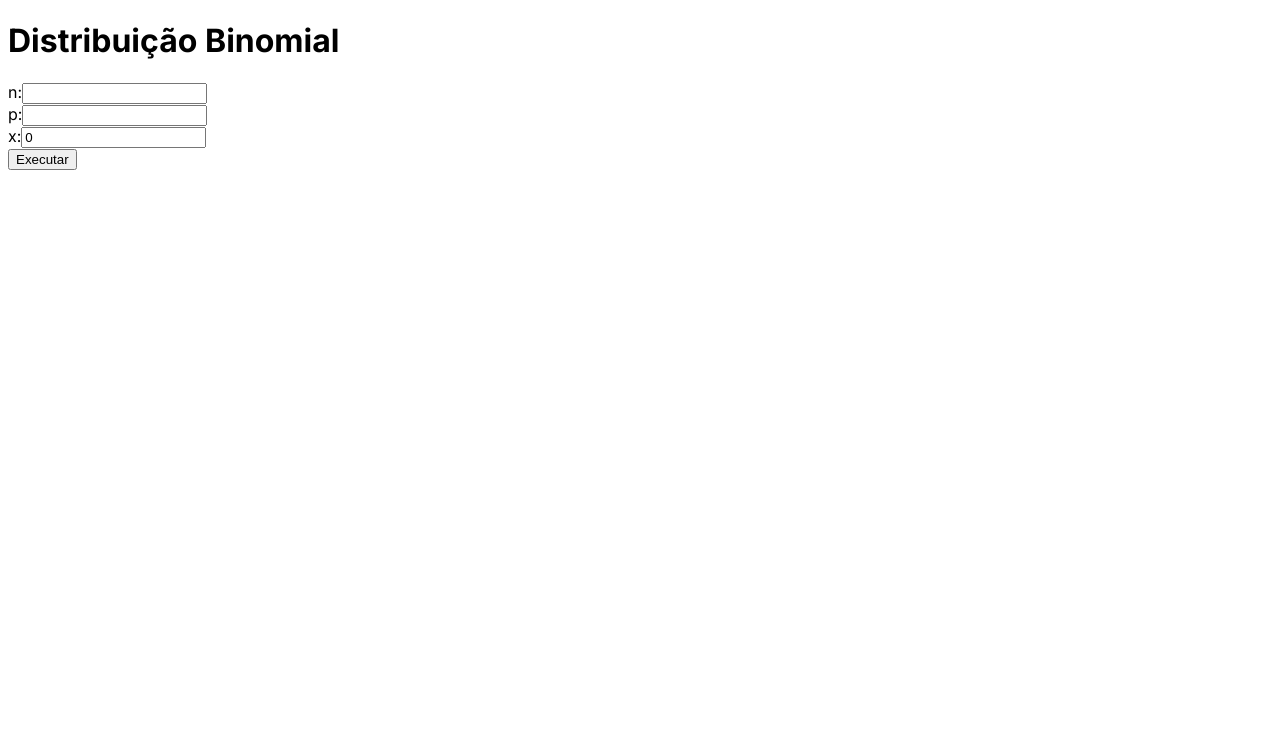
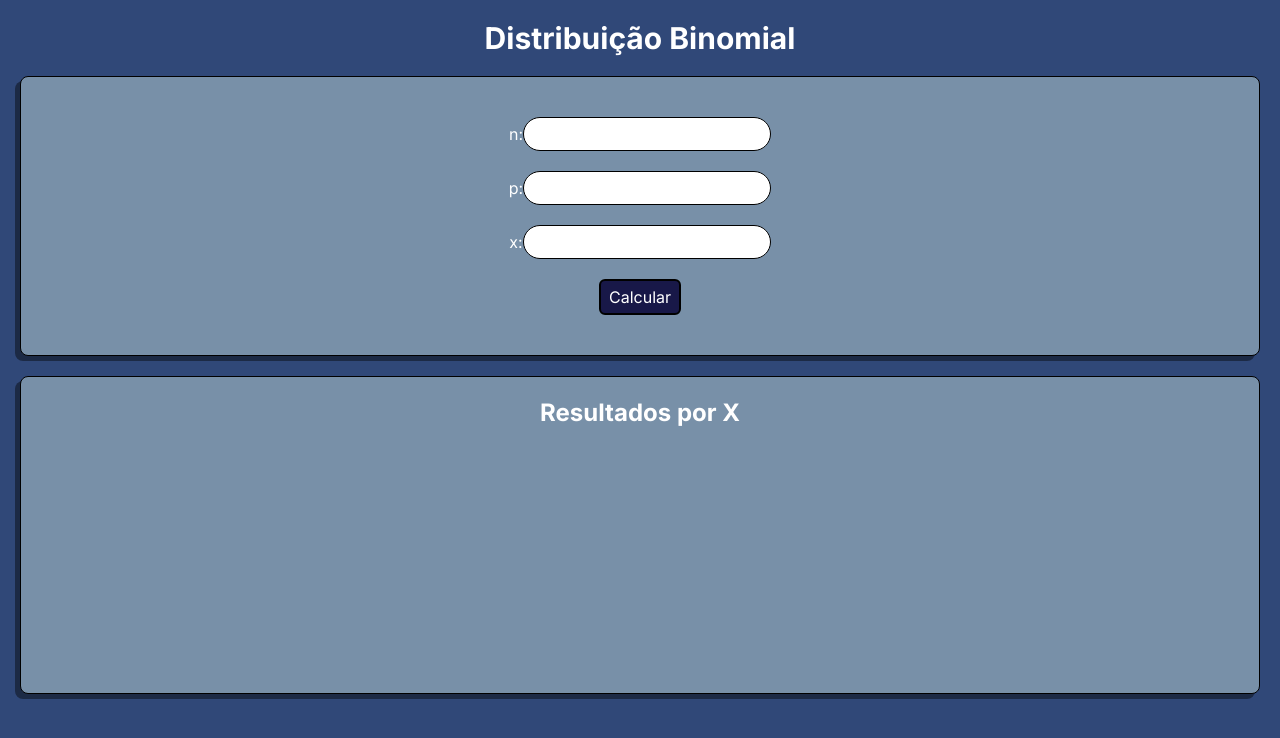
Before and after one commit to otaviozin/distribuicao_binomial, a Next.js app: page / in a window 1280 px wide. Shown: the top 738 px of the page. Built offline with nearby package versions, Linux system fonts and the light colour scheme.

Commit message:
feat: Aba do resultado com todos os itens da amostra

```diff
--- /dev/null
+++ b/postcss.config.js
@@ -0,0 +1,6 @@
+module.exports = {
+    plugins: {
+        tailwindcss: {},
+        autoprefixer: {},
+    },
+};
--- /dev/null
+++ b/src/app/globals.css
@@ -0,0 +1,11 @@
+@tailwind base;
+@tailwind components;
+@tailwind utilities;
+
+input{
+    color: black;
+}
+
+.custom-shadow{
+    box-shadow: rgba(0, 0, 0, 0.425) -5px 5px;
+}
--- a/src/app/layout.js
+++ b/src/app/layout.js
@@ -1,13 +1,13 @@
 import { Inter } from 'next/font/google';
-
+import './globals.css';
 const inter = Inter({ subsets: ['latin'] });
 
 export const metadata = {
     title: 'Distribuição Binomial',
 };
 
-export default function RootLayout({ children }){
-    return(
+export default function RootLayout({ children }) {
+    return (
         <html lang='en'>
             <body className={inter.className}>{children}</body>
         </html>
--- a/src/app/page.js
+++ b/src/app/page.js
@@ -1,91 +1,21 @@
 'use client';
+
 import { useState } from 'react';
-import { calculateBinomialDistribution } from '@/utils/calcs';
-import { preventNegativeValues } from '@/utils/keyConfigs';
+import { Binomial } from '@/components/binomial';
+import { AllResults } from '@/components/allResults';
 
 export default function Home() {
-    const [inputs, setInputs] = useState({
-        n: '',
-        p: '',
-        x: 0
-    });
-    const [calc, setCalc] = useState([]);
+    const [results, setResults] = useState([]);
 
-    // Função para lidar com mudanças nos inputs
-    const handleChange = (e) => {
-        const { name, value } = e.target;
-        setInputs({
-            ...inputs,
-            [name]: value,
-        });
+    const handleCalculate = (newResults) => {
+        setResults(newResults);
     };
 
-    // Função para calcular a distribuição binomial
-    const calculate = () => {
-        const { n, p } = inputs;
-        // Converta n e p para números antes de passar para a função
-        const response = calculateBinomialDistribution(Number(n), Number(p));
-        setCalc(response);
-    };
-
-
     return (
-        <div>
-            <h1>Distribuição Binomial</h1>
-            {/* Inputs para receber valores de n e p */}
-            <div>
-                <label>
-                    n:
-                    <input
-                        min='0'
-                        onKeyDown={preventNegativeValues}
-                        type='number'
-                        name='n'
-                        value={inputs.n}
-                        onChange={handleChange}
-                    />
-                </label>
-            </div>
-            <div>
-                <label>
-                    p:
-                    <input
-                        min='0'
-                        onKeyDown={preventNegativeValues}
-                        type='number'
-                        name='p'
-                        step='0.01'
-                        value={inputs.p}
-                        onChange={handleChange}
-                    />
-                </label>
-            </div>
-            <div>
-                <label>
-                    x:
-                    <input
-                        min='0'
-                        onKeyDown={preventNegativeValues}
-                        type='number'
-                        name='x'
-                        value={inputs.x}
-                        onChange={handleChange}
-                    />
-                </label>
-            </div>
-            {/* Botão para executar o cálculo */}
-            <button onClick={calculate}>Executar</button>
-            {/* Renderizando os resultados */}
-            <ul>
-                {calc.map((value, index) => index == inputs.x && (
-                    <section>
-                        <p>Resultado do X</p>
-                        <li key={index}>
-                            X = {index} =&gt; {value.toFixed(3)}%
-                        </li>
-                    </section>
-                ))}
-            </ul>
+        <div className='bg-primary h-screen text-center text-white pt-5'>
+            <h1 className='text-3xl font-bold'>Distribuição Binomial</h1>
+            <Binomial onCalculate={handleCalculate} results={results} />
+            <AllResults results={results} />
         </div>
     );
 }
--- /dev/null
+++ b/src/components/allResults.js
@@ -0,0 +1,16 @@
+export const AllResults = ({ results }) => {
+    return (
+        <div className='bg-secondary mx-5 mt-5 rounded-lg border border-black flex flex-col gap-5 items-center py-5 custom-shadow'>
+            <h1 className='text-2xl font-bold'>Resultados por X</h1>
+            <ul className='h-56 overflow-auto text-left'>
+                {results &&
+                    Array.isArray(results) &&
+                    results.map((result, index) => (
+                        <li className='text-lg' key={index}>
+                            X = {index} =&gt; {result.toFixed(2)}%
+                        </li>
+                    ))}
+            </ul>
+        </div>
+    );
+};
--- /dev/null
+++ b/src/components/binomial.js
@@ -0,0 +1,89 @@
+import { useState } from 'react';
+import { calculateBinomialDistribution } from '@/utils/calcs';
+import { preventNegativeValues } from '@/utils/keyConfigs';
+
+export const Binomial = ({ onCalculate, results }) => {
+    const [inputs, setInputs] = useState({ n: '', p: '', x: '' });
+
+    const handleChange = (e) => {
+        const { name, value } = e.target;
+        setInputs({
+            ...inputs,
+            [name]: value,
+        });
+    };
+
+    const calculate = () => {
+        const { n, p, x } = inputs;
+        if (x == '') {
+            setInputs({
+                ...inputs,
+                x: 0,
+            });
+        }
+        const results = calculateBinomialDistribution(Number(n), Number(p));
+        onCalculate(results);
+    };
+
+    return (
+        <div className='bg-secondary mx-5 mt-5 rounded-lg border border-black flex flex-col gap-5 items-center py-5 custom-shadow'>
+            <div className='pt-5'>
+                <label>
+                    n:
+                    <input
+                        className='rounded-full py-1 border border-black pl-3'
+                        min='0'
+                        type='number'
+                        name='n'
+                        value={inputs.n}
+                        onChange={handleChange}
+                    />
+                </label>
+            </div>
+            <div>
+                <label>
+                    p:
+                    <input
+                        className='rounded-full py-1 border border-black pl-3'
+                        min='0'
+                        step='0.01'
+                        type='number'
+                        name='p'
+                        value={inputs.p}
+                        onChange={handleChange}
+                    />
+                </label>
+            </div>
+            <div>
+                <label>
+                    x:
+                    <input
+                        className='rounded-full py-1 border border-black pl-3'
+                        min='0'
+                        onKeyDown={preventNegativeValues}
+                        type='number'
+                        name='x'
+                        value={inputs.x}
+                        onChange={handleChange}
+                    />
+                </label>
+            </div>
+            <button
+                className='bg-[#181848] w-fit px-2 py-1 rounded-md border-2 border-black'
+                onClick={calculate}
+            >
+                Calcular
+            </button>
+            <ul>
+                {results.map(
+                    (value, index) =>
+                        index == inputs.x && (
+                            <li key={index}>
+                                X = {index} =&gt; {value.toFixed(3)}%
+                            </li>
+                        )
+                )}
+            </ul>
+        </div>
+    );
+};
--- a/src/components/intervals.js
+++ b/src/components/intervals.js
@@ -1,7 +1,7 @@
 export const Intervals = () => {
-    return(
+    return (
         <div>
-            <input
+            <input />
         </div>
     );
-}
+};
--- a/src/utils/calcs.js
+++ b/src/utils/calcs.js
@@ -1,8 +1,7 @@
-// calculations.js
 import { binomialDistribution } from 'simple-statistics';
 
-// Função para calcular a distribuição binomial
 export const calculateBinomialDistribution = (n, p) => {
     const res = binomialDistribution(n, p);
-    return res.map(value => value * 100);
+    console.log(res);
+    return res.map((value) => value * 100);
 };
--- /dev/null
+++ b/tailwind.config.js
@@ -0,0 +1,17 @@
+/** @type {import('tailwindcss').Config} */
+module.exports = {
+    content: [
+        './app/**/*.{js,ts,jsx,tsx,mdx}',
+        './pages/**/*.{js,ts,jsx,tsx,mdx}',
+        './components/**/*.{js,ts,jsx,tsx,mdx}',
+
+        // Or if using `src` directory:
+        './src/**/*.{js,ts,jsx,tsx,mdx}',
+    ],
+    theme: {
+        extend: {
+            colors: { primary: '#304878', secondary: '#7890A8' },
+        },
+    },
+    plugins: [],
+};
```
